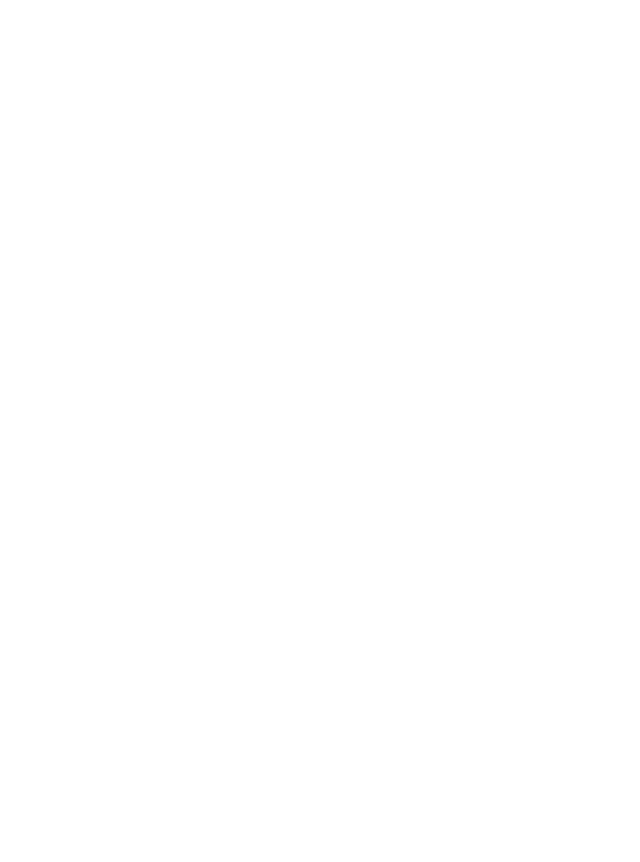
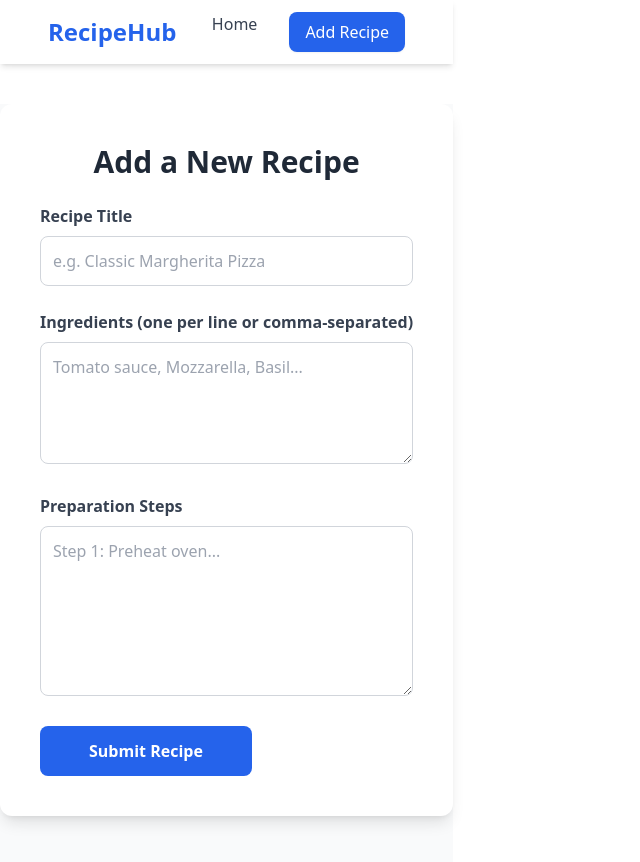
Before and after one commit to IrunguPeter/alx-fe-reactjs, a React app in the folder recipe-sharing-platform/: page /add-recipe in a window 1280 px wide. Before the commit this address had no page. Shown: the top 862 px of the page, without its empty margins (0-640 px from the left). Before the commit the page ends 800 px from the top, so only its background shows below. Built offline with nearby package versions, Linux system fonts and the light colour scheme; the HTML template or start-up script is replaced by a standard one.

Commit message:
Update: Added a Recipe Form

```diff
--- a/recipe-sharing-platform/src/App.jsx
+++ b/recipe-sharing-platform/src/App.jsx
@@ -1,17 +1,20 @@
 import { BrowserRouter as Router, Route, Routes } from 'react-router-dom';
+import Navbar from './components/Navbar'; // Import the new Navbar
 import HomePage from './components/HomePage';
 import RecipeDetail from './components/RecipeDetail';
+import AddRecipeForm from './components/AddRecipeForm';
 
 function App() {
   return (
     <Router>
-      <Routes>
-        {/* Main Landing Page */}
-        <Route path="/" element={<HomePage />} />
-
-        {/* Detail Page - ":id" is a dynamic parameter */}
-        <Route path="/recipe/:id" element={<RecipeDetail />} />
-      </Routes>
+      <Navbar /> {/* Stays visible on all pages */}
+      <main className="bg-gray-50 min-h-screen">
+        <Routes>
+          <Route path="/" element={<HomePage />} />
+          <Route path="/recipe/:id" element={<RecipeDetail />} />
+          <Route path="/add-recipe" element={<AddRecipeForm />} />
+        </Routes>
+      </main>
     </Router>
   );
 }
--- /dev/null
+++ b/recipe-sharing-platform/src/components/AddRecipeForm.jsx
@@ -0,0 +1,99 @@
+import React, { useState } from 'react';
+
+const AddRecipeForm = () => {
+  const [title, setTitle] = useState('');
+  const [ingredients, setIngredients] = useState('');
+  const [steps, setSteps] = useState('');
+  const [errors, setErrors] = useState({});
+
+  const validate = () => {
+    let newErrors = {};
+    if (!title.trim()) newErrors.title = "Recipe title is required.";
+
+    // Split ingredients by lines or commas and filter out empty strings
+    const ingredientsList = ingredients.split(/[,\n]/).filter(item => item.trim() !== "");
+    if (ingredientsList.length < 2) {
+      newErrors.ingredients = "Please provide at least two ingredients.";
+    }
+
+    if (!steps.trim()) newErrors.steps = "Preparation steps are required.";
+
+    return newErrors;
+  };
+
+  const handleSubmit = (e) => {
+    e.preventDefault();
+    const validationErrors = validate();
+
+    if (Object.keys(validationErrors).length > 0) {
+      setErrors(validationErrors);
+    } else {
+      // Logic to "submit" the recipe (e.g., console log or state update)
+      console.log({ title, ingredients, steps });
+      alert("Recipe Submitted Successfully!");
+
+      // Clear form
+      setTitle('');
+      setIngredients('');
+      setSteps('');
+      setErrors({});
+    }
+  };
+
+  return (
+    <div className="max-w-2xl mx-auto my-10 p-6 bg-white rounded-xl shadow-lg sm:p-10">
+      <h2 className="text-3xl font-bold text-gray-800 mb-6 text-center">Add a New Recipe</h2>
+
+      <form onSubmit={handleSubmit} className="space-y-6">
+        {/* Title Field */}
+        <div>
+          <label className="block text-gray-700 font-semibold mb-2">Recipe Title</label>
+          <input
+            type="text"
+            value={title}
+            onChange={(e) => setTitle(e.target.value)}
+            className={`w-full p-3 border rounded-lg focus:outline-none focus:ring-2 focus:ring-blue-400 transition-all ${errors.title ? 'border-red-500' : 'border-gray-300'}`}
+            placeholder="e.g. Classic Margherita Pizza"
+          />
+          {errors.title && <p className="text-red-500 text-sm mt-1">{errors.title}</p>}
+        </div>
+
+        {/* Ingredients Field */}
+        <div>
+          <label className="block text-gray-700 font-semibold mb-2">Ingredients (one per line or comma-separated)</label>
+          <textarea
+            rows="4"
+            value={ingredients}
+            onChange={(e) => setIngredients(e.target.value)}
+            className={`w-full p-3 border rounded-lg focus:outline-none focus:ring-2 focus:ring-blue-400 transition-all ${errors.ingredients ? 'border-red-500' : 'border-gray-300'}`}
+            placeholder="Tomato sauce, Mozzarella, Basil..."
+          ></textarea>
+          {errors.ingredients && <p className="text-red-500 text-sm mt-1">{errors.ingredients}</p>}
+        </div>
+
+        {/* Preparation Steps */}
+        <div>
+          <label className="block text-gray-700 font-semibold mb-2">Preparation Steps</label>
+          <textarea
+            rows="6"
+            value={steps}
+            onChange={(e) => setSteps(e.target.value)}
+            className={`w-full p-3 border rounded-lg focus:outline-none focus:ring-2 focus:ring-blue-400 transition-all ${errors.steps ? 'border-red-500' : 'border-gray-300'}`}
+            placeholder="Step 1: Preheat oven..."
+          ></textarea>
+          {errors.steps && <p className="text-red-500 text-sm mt-1">{errors.steps}</p>}
+        </div>
+
+        {/* Submit Button */}
+        <button
+          type="submit"
+          className="w-full bg-blue-600 text-white font-bold py-3 px-6 rounded-lg hover:bg-blue-700 hover:shadow-md transform transition-all duration-200 active:scale-95 md:w-max md:px-12"
+        >
+          Submit Recipe
+        </button>
+      </form>
+    </div>
+  );
+};
+
+export default AddRecipeForm;
--- a/recipe-sharing-platform/src/components/HomePage.jsx
+++ b/recipe-sharing-platform/src/components/HomePage.jsx
@@ -1,46 +1,65 @@
 import React, { useState, useEffect } from 'react';
-import { Link } from 'react-router-dom'; // Crucial for navigation
 import recipeData from '../data.json';
 
 const HomePage = () => {
   const [recipes, setRecipes] = useState([]);
 
   useEffect(() => {
+    // Load recipe data from data.json into state
     setRecipes(recipeData);
   }, []);
 
   return (
-    <div className="min-h-screen bg-gray-100 py-12 px-6">
-      <h1 className="text-4xl font-bold text-center text-gray-800 mb-12">
-        Recipe Sharing Platform
-      </h1>
+    <div className="min-h-screen bg-gray-50 py-10 px-4 sm:px-6 lg:px-8">
+      {/* Page Header */}
+      <header className="max-w-7xl mx-auto text-center mb-12">
+        <h1 className="text-4xl font-extrabold text-gray-900 sm:text-5xl">
+          Delicious Recipes
+        </h1>
+        <p className="mt-4 text-xl text-gray-600">
+          Find your next favorite meal from our curated collection.
+        </p>
+      </header>
 
-      <div className="grid grid-cols-1 sm:grid-cols-2 lg:grid-cols-3 gap-8 justify-items-center">
+      {/* Step 4: Responsive Grid Layout */}
+      {/* - grid-cols-1: Mobile (1 card)
+          - sm:grid-cols-2: Small screens/Tablets (2 cards)
+          - lg:grid-cols-3: Desktops (3 cards)
+          - justify-items-center: Aligns cards to the center
+      */}
+      <div className="max-w-7xl mx-auto grid grid-cols-1 sm:grid-cols-2 lg:grid-cols-3 gap-10 justify-items-center">
         {recipes.map((recipe) => (
+          /* Step 3: Styled Recipe Card */
           <div
             key={recipe.id}
-            className="bg-white rounded-2xl shadow-lg overflow-hidden transform transition duration-300 hover:scale-105 hover:shadow-2xl max-w-sm"
+            className="bg-white rounded-xl shadow-md overflow-hidden transition-all duration-300 transform hover:scale-105 hover:shadow-2xl cursor-pointer w-full max-w-sm"
           >
+            {/* Recipe Image */}
             <img
               src={recipe.image}
               alt={recipe.title}
-              className="w-full h-56 object-cover"
+              className="w-full h-48 object-cover"
             />
+
+            {/* Card Content */}
             <div className="p-6">
-              <h2 className="text-2xl font-semibold text-gray-800 mb-2">
+              <h2 className="text-2xl font-bold text-gray-800 mb-2">
                 {recipe.title}
               </h2>
-              <p className="text-gray-600 mb-6 line-clamp-2">
+              <p className="text-gray-600 text-sm line-clamp-2">
                 {recipe.summary}
               </p>
 
-              {/* This Link connects the Home Page to the Detail Page */}
-              <Link
-                to={`/recipe/${recipe.id}`}
-                className="inline-block bg-indigo-600 text-white px-6 py-2 rounded-full font-medium hover:bg-indigo-700 transition-colors"
-              >
-                View Recipe
-              </Link>
+              <div className="mt-6 flex items-center justify-between">
+                <span className="text-indigo-600 font-semibold hover:text-indigo-800 transition-colors">
+                  View Details
+                </span>
+                <div className="text-gray-400">
+                  <svg xmlns="http://www.w3.org/2000/svg" className="h-5 w-5" viewBox="0 0 20 20" fill="currentColor">
+                    <path fillRule="evenodd" d="M10 18a8 8 0 100-16 8 8 0 000 16zm1-11a1 1 0 10-2 0v2H7a1 1 0 100 2h2v2a1 1 0 102 0v-2h2a1 1 0 100-2h-2V7z" clipRule="evenodd" />
+                  </svg>
+                </div>
+              </div>
             </div>
           </div>
         ))}
--- /dev/null
+++ b/recipe-sharing-platform/src/components/Navbar.jsx
@@ -0,0 +1,35 @@
+import React from 'react';
+import { Link } from 'react-router-dom';
+
+const Navbar = () => {
+  return (
+    <nav className="bg-white shadow-md sticky top-0 z-50">
+      <div className="w-full px-6 lg:px-12">
+        <div className="flex justify-between h-16 items-center">
+          {/* Logo / Home Link */}
+          <Link to="/" className="text-2xl font-bold text-blue-600 hover:text-blue-700 transition-colors">
+            RecipeHub
+          </Link>
+
+          {/* Navigation Links */}
+          <div className="flex space-x-4 sm:space-x-8">
+            <Link
+              to="/"
+              className="text-gray-700 hover:text-blue-600 font-medium transition-colors"
+            >
+              Home
+            </Link>
+            <Link
+              to="/add-recipe"
+              className="bg-blue-600 text-white px-4 py-2 rounded-lg font-medium hover:bg-blue-700 transition-all shadow-sm hover:shadow-md"
+            >
+              Add Recipe
+            </Link>
+          </div>
+        </div>
+      </div>
+    </nav>
+  );
+};
+
+export default Navbar;
```
